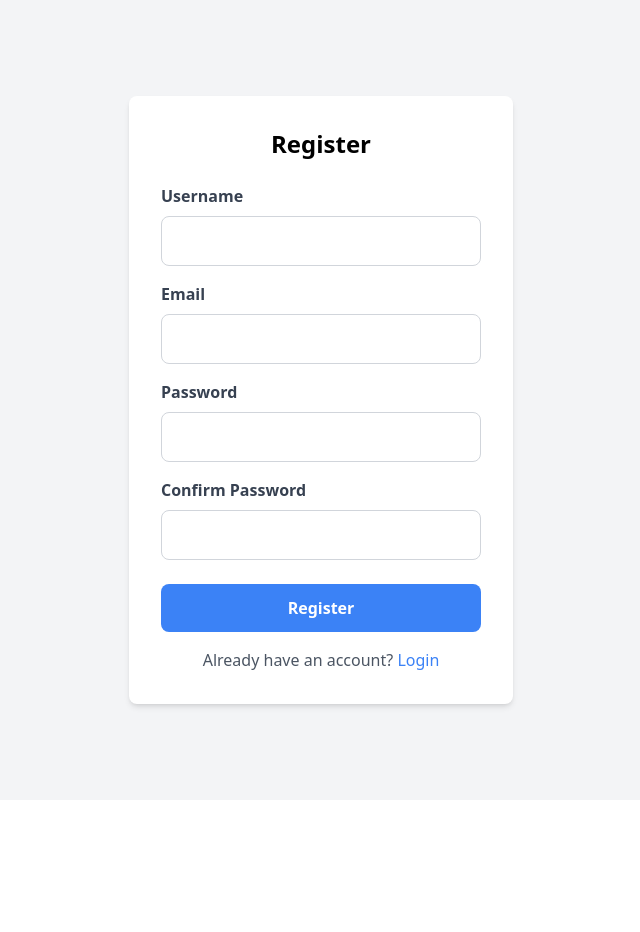
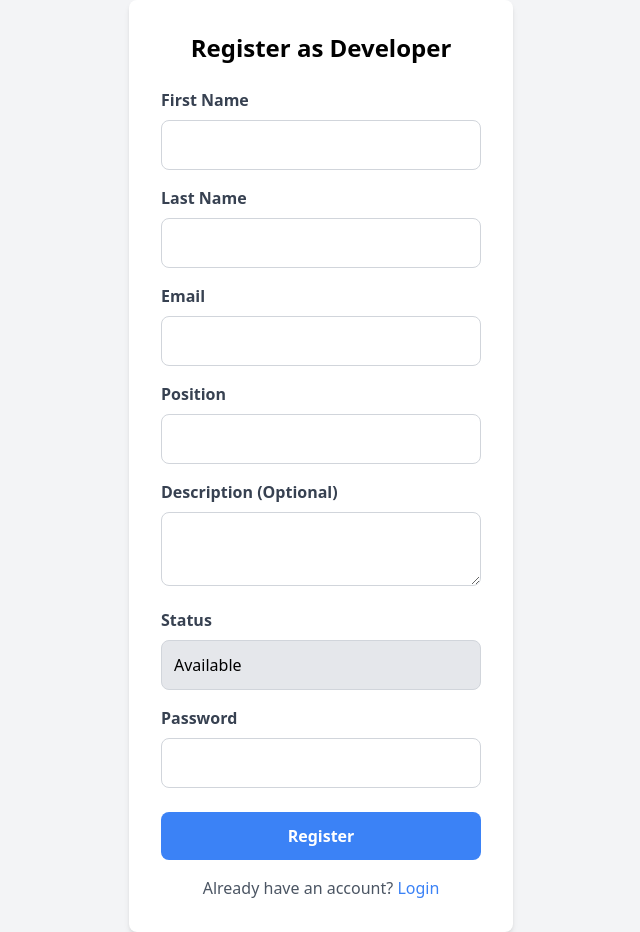
Before and after one commit to vullagvs26/helpdesk-system, a Vue app: page /#/register in a window 1280 px wide. Shown: the whole page, without its empty margins (319-959 px from the left). Before the commit the page ends 800 px from the top, so only its background shows below. Built offline with nearby package versions, Linux system fonts and the light colour scheme.

Commit message:
Change login, regiser and logout to developers

```diff
--- a/src/views/Login.vue
+++ b/src/views/Login.vue
@@ -4,13 +4,11 @@
       <h2 class="text-2xl font-bold mb-6 text-center">Login</h2>
       <form @submit.prevent="handleLogin">
         <div class="mb-4">
-          <label for="name" class="block text-gray-700 font-semibold mb-2"
-            >Username</label
-          >
+          <label for="email" class="block text-gray-700 font-semibold mb-2">Email</label>
           <input
-            type="text"
-            id="name"
-            v-model="name"
+            type="email"
+            id="email"
+            v-model="email"
             class="w-full p-3 border border-gray-300 rounded-lg focus:outline-none focus:border-blue-500"
             required
           />
@@ -48,7 +46,7 @@ import axios from "axios";
 import { useRouter } from "vue-router";
 import useAuth from "@/modules/auth";
 
-const name = ref("");
+const email = ref("");
 const password = ref("");
 const router = useRouter();
 const { login } = useAuth();
@@ -56,9 +54,9 @@ const { login } = useAuth();
 const handleLogin = async () => {
   try {
     const response = await axios.post(
-      "/login",
+      "/login", // Ensure this matches your back-end login endpoint
       {
-        name: name.value,
+        email: email.value,
         password: password.value,
       }
     );
@@ -70,10 +68,10 @@ const handleLogin = async () => {
     login(response.data.token);
 
     // Redirect to the dashboard
-    router.push("/Dashboard");
+    router.push("/Dashboard"); // Ensure this matches your route
   } catch (error) {
     console.error("Login failed:", error);
-    alert("Invalid username or password");
+    alert("Invalid email or password");
   }
 };
 </script>
--- a/src/views/Register.vue
+++ b/src/views/Register.vue
@@ -1,14 +1,24 @@
 <template>
   <div class="min-h-screen flex items-center justify-center bg-gray-100">
     <div class="bg-white p-8 rounded-lg shadow-md w-full max-w-sm">
-      <h2 class="text-2xl font-bold mb-6 text-center">Register</h2>
+      <h2 class="text-2xl font-bold mb-6 text-center">Register as Developer</h2>
       <form @submit.prevent="handleRegister">
         <div class="mb-4">
-          <label for="name" class="block text-gray-700 font-semibold mb-2">Username</label>
+          <label for="first_name" class="block text-gray-700 font-semibold mb-2">First Name</label>
           <input
             type="text"
-            id="name"
-            v-model="name"
+            id="first_name"
+            v-model="firstName"
+            class="w-full p-3 border border-gray-300 rounded-lg focus:outline-none focus:border-blue-500"
+            required
+          />
+        </div>
+        <div class="mb-4">
+          <label for="last_name" class="block text-gray-700 font-semibold mb-2">Last Name</label>
+          <input
+            type="text"
+            id="last_name"
+            v-model="lastName"
             class="w-full p-3 border border-gray-300 rounded-lg focus:outline-none focus:border-blue-500"
             required
           />
@@ -24,21 +34,39 @@
           />
         </div>
         <div class="mb-4">
+          <label for="position" class="block text-gray-700 font-semibold mb-2">Position</label>
+          <input
+            type="text"
+            id="position"
+            v-model="position"
+            class="w-full p-3 border border-gray-300 rounded-lg focus:outline-none focus:border-blue-500"
+            required
+          />
+        </div>
+        <div class="mb-4">
+          <label for="description" class="block text-gray-700 font-semibold mb-2">Description (Optional)</label>
+          <textarea
+            id="description"
+            v-model="description"
+            class="w-full p-3 border border-gray-300 rounded-lg focus:outline-none focus:border-blue-500"
+          ></textarea>
+        </div>
+        <div class="mb-4">
+          <label for="status" class="block text-gray-700 font-semibold mb-2">Status</label>
+          <input
+            type="text"
+            id="status"
+            v-model="status"
+            class="w-full p-3 border border-gray-300 rounded-lg bg-gray-200 cursor-not-allowed"
+            readonly
+          />
+        </div>
+        <div class="mb-6">
           <label for="password" class="block text-gray-700 font-semibold mb-2">Password</label>
           <input
             type="password"
             id="password"
             v-model="password"
-            class="w-full p-3 border border-gray-300 rounded-lg focus:outline-none focus:border-blue-500"
-            required
-          />
-        </div>
-        <div class="mb-6">
-          <label for="password_confirmation" class="block text-gray-700 font-semibold mb-2">Confirm Password</label>
-          <input
-            type="password"
-            id="password_confirmation"
-            v-model="passwordConfirmation"
             class="w-full p-3 border border-gray-300 rounded-lg focus:outline-none focus:border-blue-500"
             required
           />
@@ -63,36 +91,35 @@ import { ref } from "vue";
 import axios from "axios";
 import { useRouter } from "vue-router";
 
-const name = ref("");
+const firstName = ref("");
+const lastName = ref("");
 const email = ref("");
+const position = ref("");  // Optional
+const description = ref("");  // Optional
+const status = ref("Available");  // Default value, readonly
 const password = ref("");
-const passwordConfirmation = ref("");
 const router = useRouter();
 
 const handleRegister = async () => {
-  if (password.value !== passwordConfirmation.value) {
-    alert("Passwords do not match");
-    return;
-  }
-
   try {
-    const response = await axios.post(
+    await axios.post(
       "/register",
       {
-        name: name.value,
+        first_name: firstName.value,
+        last_name: lastName.value,
         email: email.value,
+        position: position.value,  // Send null if empty
+        description: description.value || null,  // Send null if empty
+        status: status.value,  // Will always be "Available"
         password: password.value,
-        password_confirmation: passwordConfirmation.value,
       }
     );
 
-    console.log("Registration successful:", response.data);
-
-    // Redirect to the login page
+    // Redirect to login page
     router.push("/login");
   } catch (error) {
     console.error("Registration failed:", error);
-    alert("Registration failed, please try again.");
+    alert("Registration failed");
   }
 };
 </script>
```
Also changed, not shown: src/modules/auth.js (+6 -6 lines).
